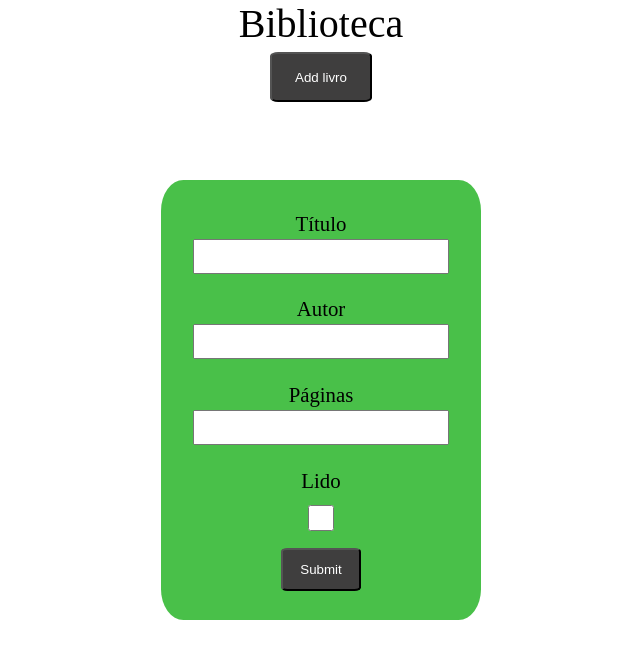
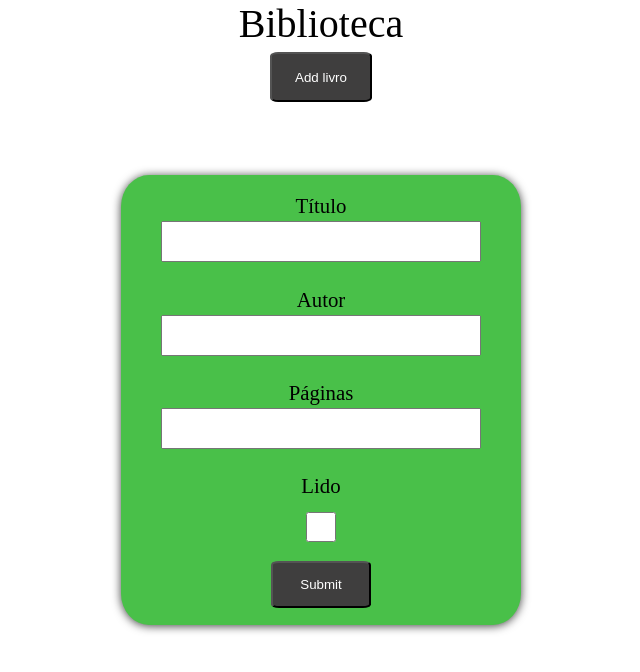
Before and after one commit to kauevinicius04/library, a plain HTML site: page index.html in a window 1280 px wide. Both pictures are taken after a click on the button "Add livro". Shown: the whole page, without its empty margins (319-959 px from the left). Drawn offline with Linux system fonts and the light colour scheme.

Commit message:
estilizacao de centered-element, adicao de form e correcao de for nos labels no html, funcao para requisicao de valor nos inputs e preventDefault do botao em um form

```diff
--- a/index.html
+++ b/index.html
@@ -19,24 +19,25 @@
         <div class="library">
         <div class="book card" id="centered-element">
             <div class="card-body">
+                <form>
                 <div class="containerInput containerTitle" >
-                <label for="title">Título</label>
-                <input type="text" class= "input" id="titleInput">
+                <label for="titleInput">Título</label>
+                <input type="text" name="titleInput" class= "input" id="titleInput" required>
             </div>
             <div class="containerInput containerAuthor" >
-                <label for="author">Autor</label>
-                <input type="text" class="input author" id="authorInput" >
+                <label for="authorInput">Autor</label>
+                <input type="text" name="authorInput" class="input author" id="authorInput" required >
             </div>
             <div  class="containerInput containerPages" >
-                <label for="pages">Páginas</label>
-                <input type="number" class="input pages" id="pagesInput"required>
+                <label for="pagesInput">Páginas</label>
+                <input type="number" name="pagesInput" class="input pages" id="pagesInput" required>
              </div>
              <div  class="containerInput containerRead" >
-                <label for="read">Lido</label>
-                <input type="checkbox" class="input read" id="readInput" >
+                <label for="readInput">Lido</label>
+                <input type="checkbox" name="readInput" class="input read" id="readInput">
             </div>
-            <button  class="button" id="submit">Submit</button>
-
+            <button class="button" id="submit">Submit</button>
+            </form>
 
             </div>
 
--- a/script.js
+++ b/script.js
@@ -5,9 +5,10 @@ const readInput= document.getElementById("readInput")
 const submit=document.getElementById("submit")
 const centerElement=document.getElementById("centered-element")
 const addBook=document.getElementById("addBook")
+const required=document.querySelectorAll("[required]");
 
 const library=[];
-function visible(displayProperty){
+function display(displayProperty){
     centerElement.style.display=displayProperty
 
 }
@@ -22,9 +23,10 @@ function addBookToLibrary(){
     const newsBook = new book(titleInput.value,authorInput.value,pagesInput.value,readInput.value)
     library.push(newsBook)
 }
-addBook.addEventListener("click",()=>{visible("grid")})
-submit.addEventListener("click",function (){addBookToLibrary()
-    visible("none")})
+addBook.addEventListener("click",()=>{display("grid")})
+submit.addEventListener("click",function a (event){
+    addBookToLibrary()
+    event.preventDefault()})
 
 function showBooks(){
     library.forEach(element => {
--- a/style.scss
+++ b/style.scss
@@ -6,6 +6,8 @@ $green-card:rgb(73, 192, 73);
 }
 html{
     height: 100%;
+}
+body{
 }
 header{
     font-size: 2.5em;
@@ -44,7 +46,9 @@ label{
     display: grid;
 }
 
-.card-body{
+form{
+    height: 100%;
+    max-width: 400px;
     display: flex;
     flex-direction: column;
     align-items: center;
@@ -93,13 +97,16 @@ label{
 
 }
 #centered-element {
+    box-shadow: 0px 1px 10px 0px rgba(0,0,0,0.75);
+    overflow: auto;
     display: none;
-    width: 25%;
-    height: 55%;
+    max-width: 400px;
+    max-height: 450px;
     position: fixed;
     top: 50%;
     left: 50%;
     transform: translate(-50%, -50%);
     z-index: 9999;
-    padding: 2% 0;
+    padding: 1% 0;
+
   }
```
Also changed, not shown: style.css.
